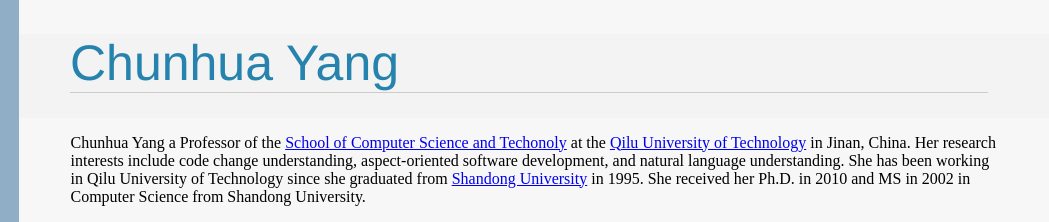
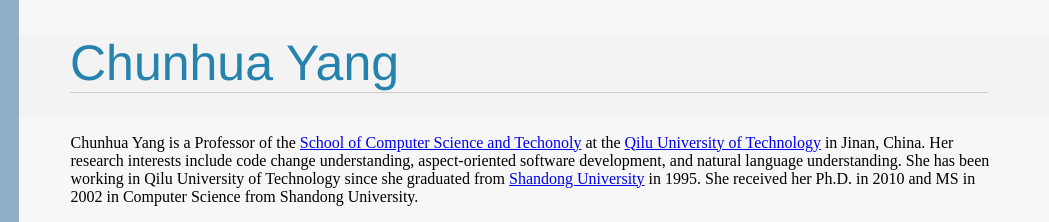
Before and after one commit to jinanych/ChunhuaYang.github.io, a plain HTML site: page index.html in a window 1280 px wide. Shown: the top 222 px of the page, 231-1280 px from the left. Drawn offline with Linux system fonts and the light colour scheme.

Commit message:
Update index.html

```diff
--- a/index.html
+++ b/index.html
@@ -50,7 +50,7 @@
             <div class="pagecontents">
                 <div class="section color-1">
                     <div class="section-container">
-                        <p>Chunhua Yang a Professor of the <a href="http://xxxy.qlu.edu.cn/main.htm">School of Computer Science and Techonoly</a>
+                        <p>Chunhua Yang is a Professor of the <a href="http://xxxy.qlu.edu.cn/main.htm">School of Computer Science and Techonoly</a>
                     at the <a href="http://www.qlu.edu.cn/">Qilu University of Technology</a> in Jinan, China. Her research interests include code change understanding, aspect-oriented software development, and natural language understanding.
                         She has been working in Qilu University of Technology since she graduated from <a href="http://www.en.sdu.edu.cn/">Shandong University</a> in 1995. She received her Ph.D. in 2010 and MS in 2002 in Computer Science from Shandong University.
                         </p>
```
